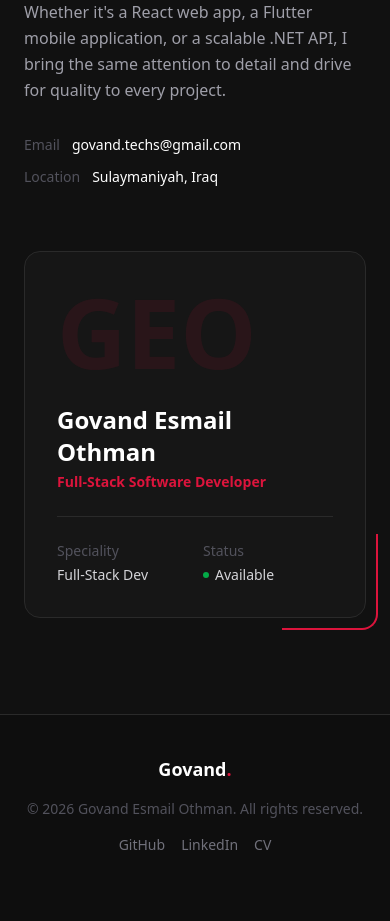
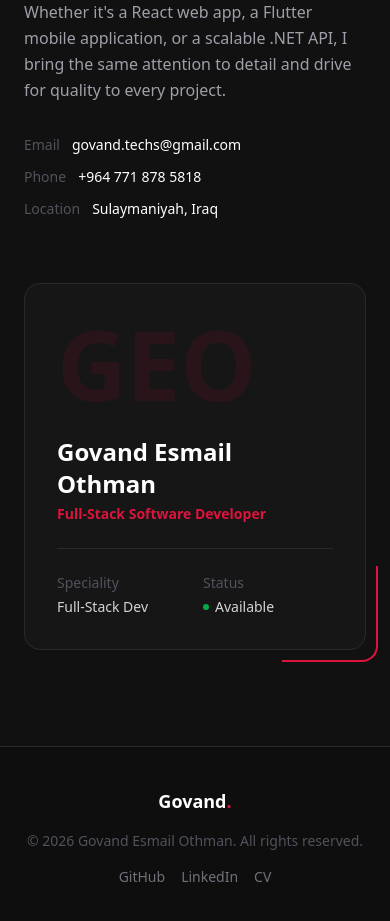
Before and after one commit to govandtechs-dev/govand-portfolio, a Next.js app: page / in a window 390 px wide. Shown: the part 5400-6321 px from the top of the page. Before the commit the page ends 6295 px from the top, so only its background shows below. Built offline with nearby package versions, Linux system fonts and the light colour scheme; no server answers; the database is empty.

Commit message:
Add GitHub, LinkedIn, and Phone contact information

```diff
--- a/src/app/cv/page.tsx
+++ b/src/app/cv/page.tsx
@@ -5,7 +5,11 @@ import PrintButton from '@/components/PrintButton'
 const DEFAULT_PROFILE: SiteProfile = {
   id: 1, full_name: 'Govand Esmail Othman', headline: 'Full-Stack Software Developer',
   bio: 'Passionate Full-Stack Developer specializing in building scalable web and cross-platform mobile applications. Dedicated to crafting seamless user experiences with modern frontends, high-performance APIs, and robust architectures.',
-  email: 'govand.techs@gmail.com', location: 'Sulaymaniyah, Iraq', updated_at: '',
+  email: 'govand.techs@gmail.com', location: 'Sulaymaniyah, Iraq',
+  phone: '+964 771 878 5818',
+  github_url: 'https://github.com/govandtechs-dev',
+  linkedin_url: 'https://www.linkedin.com/in/govand-esmail-othman-bb39ba410?utm_source=share_via&utm_content=profile&utm_medium=member_ios',
+  updated_at: '',
 }
 
 export const instant = false;
--- a/src/app/page.tsx
+++ b/src/app/page.tsx
@@ -15,6 +15,9 @@ const DEFAULT_PROFILE: SiteProfile = {
   bio: "Passionate Full-Stack Developer specializing in building scalable web and cross-platform mobile applications. Dedicated to crafting seamless user experiences with modern frontends, high-performance APIs, and robust architectures.",
   email: "govand.techs@gmail.com",
   location: "Sulaymaniyah, Iraq",
+  phone: "+964 771 878 5818",
+  github_url: "https://github.com/govandtechs-dev",
+  linkedin_url: "https://www.linkedin.com/in/govand-esmail-othman-bb39ba410?utm_source=share_via&utm_content=profile&utm_medium=member_ios",
   updated_at: "",
 };
 
--- a/src/components/About.tsx
+++ b/src/components/About.tsx
@@ -35,6 +35,17 @@ export default function About({ profile }: AboutProps) {
                   className="text-white hover:text-[#dc143c] transition-colors"
                 >
                   {profile.email}
+                </a>
+              </div>
+            )}
+            {profile.phone && (
+              <div className="flex items-center gap-3 text-sm">
+                <span className="text-zinc-600">Phone</span>
+                <a
+                  href={`tel:${profile.phone.replace(/\s+/g, '')}`}
+                  className="text-white hover:text-[#dc143c] transition-colors"
+                >
+                  {profile.phone}
                 </a>
               </div>
             )}
--- a/src/components/Footer.tsx
+++ b/src/components/Footer.tsx
@@ -11,7 +11,7 @@ export default function Footer() {
         </p>
         <div className="flex items-center gap-4">
           <a
-            href="https://github.com"
+            href="https://github.com/govandtechs-dev"
             target="_blank"
             rel="noopener noreferrer"
             className="text-zinc-500 hover:text-white transition-colors text-sm"
@@ -19,7 +19,7 @@ export default function Footer() {
             GitHub
           </a>
           <a
-            href="https://linkedin.com"
+            href="https://www.linkedin.com/in/govand-esmail-othman-bb39ba410?utm_source=share_via&utm_content=profile&utm_medium=member_ios"
             target="_blank"
             rel="noopener noreferrer"
             className="text-zinc-500 hover:text-white transition-colors text-sm"
--- a/src/types/index.ts
+++ b/src/types/index.ts
@@ -5,6 +5,7 @@ export interface SiteProfile {
   bio: string
   email: string
   location: string
+  phone?: string
   github_url?: string
   linkedin_url?: string
   updated_at: string
```
